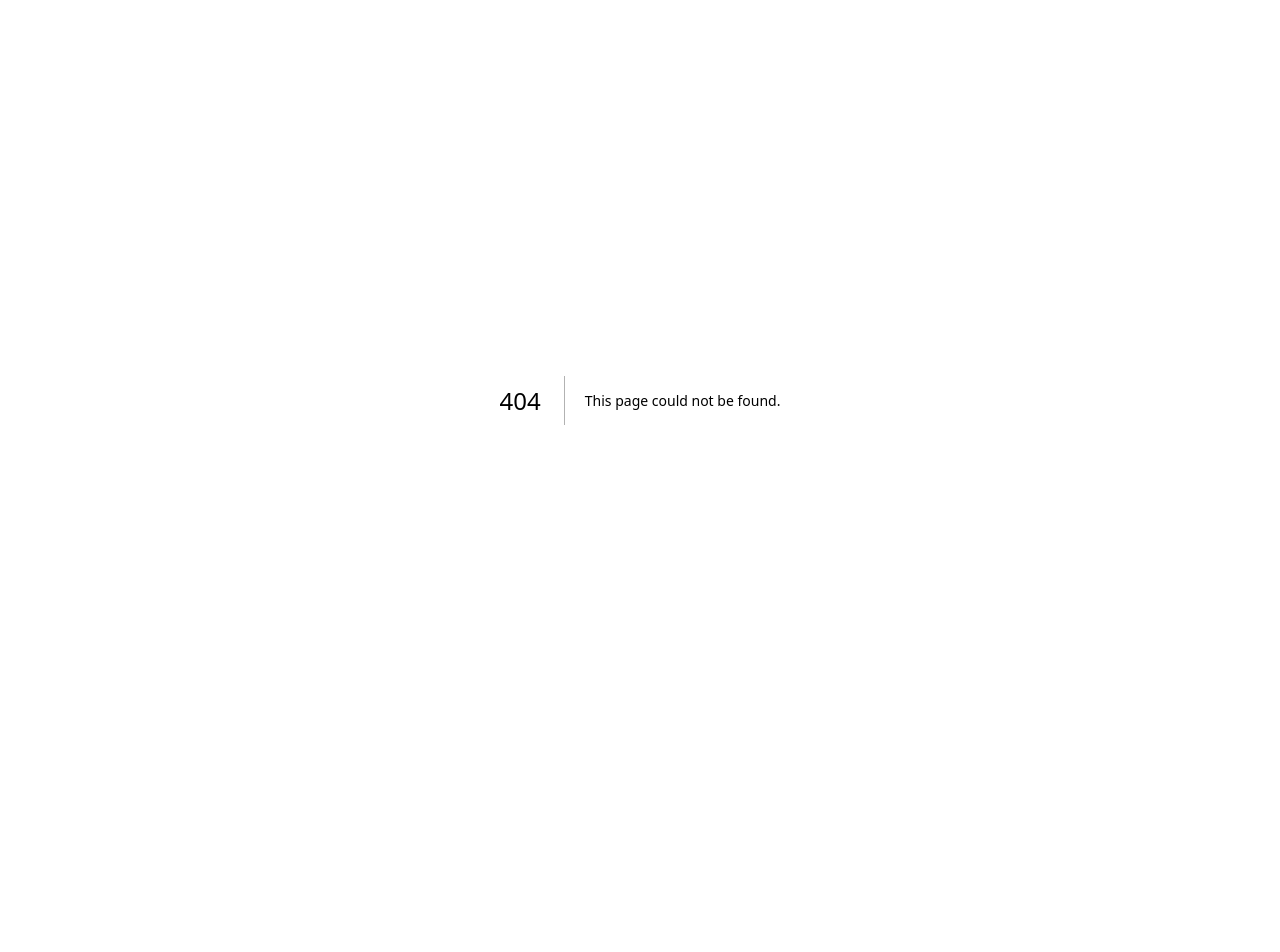
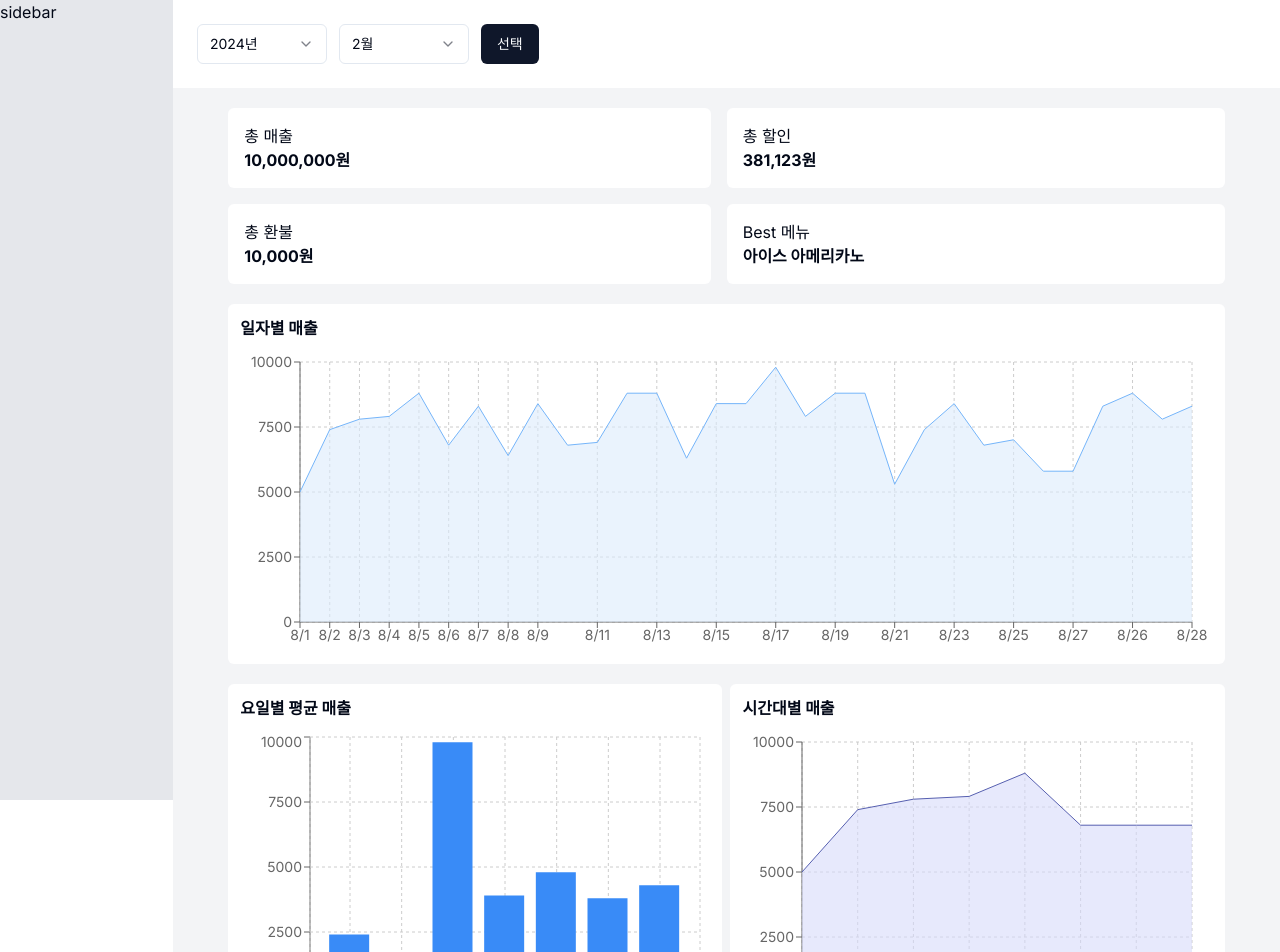
Before and after one commit to touch-flow-team/touch-flow, a Next.js app in the folder frontend/: page /companies/1/dashboard in a window 1280 px wide. Before the commit this address had no page. Shown: the top 952 px of the page. Before the commit the page ends 800 px from the top, so only its background shows below. Built offline with nearby package versions, Linux system fonts and the light colour scheme.

Commit message:
[Feat]: 대시보드 페이지 UI

```diff
--- /dev/null
+++ b/frontend/app/companies/[id]/(admin)/dashboard/page.tsx
@@ -0,0 +1,49 @@
+'use client';
+import { useState } from 'react';
+import Box from '@/components/dashboard/Box';
+import MonthRevenue from '@/components/dashboard/MonthRevenue';
+import WeekRevenue from '@/components/dashboard/WeekRevenue';
+import TimeRevenue from '@/components/dashboard/TimeRevenue';
+import DateSelector from '@/components/dashboard/DateSelector';
+
+export default function Dashboard() {
+  const [year, setYear] = useState(new Date().getFullYear());
+  const [month, setMonth] = useState(new Date().getMonth() + 1);
+
+  return (
+    <div className="w-full">
+      <header className="w-full p-6">
+        <DateSelector year={year} month={month} />
+      </header>
+      <section className="w-full flex flex-col items-center bg-gray-100 gap-5  pt-5 pb-5">
+        <div className="w-[90%] grid grid-rows-2 grid-flow-col gap-4">
+          <Box title="총 매출" data={10000000} />
+          <Box title="총 환불" data={10000} />
+          <Box title="총 할인" data={381123} />
+          <Box title="Best 메뉴" data={'아이스 아메리카노'} />
+        </div>
+        <div className="w-[90%] p-3 bg-white rounded-md ">
+          <strong>일자별 매출</strong>
+          <div className="w-full h-[300px] mt-3">
+            <MonthRevenue />
+          </div>
+        </div>
+
+        <div className="w-[90%] flex gap-2 flex-grow-1 ">
+          <div className="p-3 bg-white rounded-md flex-1">
+            <strong>요일별 평균 매출</strong>
+            <div className="w-full h-[300px] mt-3">
+              <WeekRevenue />
+            </div>
+          </div>
+          <div className="p-3 bg-white rounded-md flex-1">
+            <strong>시간대별 매출</strong>
+            <div className="w-full h-[300px] mt-3">
+              <TimeRevenue />
+            </div>
+          </div>
+        </div>
+      </section>
+    </div>
+  );
+}
--- /dev/null
+++ b/frontend/components/dashboard/Box.tsx
@@ -0,0 +1,12 @@
+const Box = ({ title, data }: { title: string; data: number | string }) => {
+  let _data = data;
+  if (typeof data === 'number') _data = data.toLocaleString() + '원';
+  return (
+    <div className="bg-white rounded-md p-4">
+      <p>{title}</p>
+      <strong>{_data}</strong>
+    </div>
+  );
+};
+
+export default Box;
--- /dev/null
+++ b/frontend/components/dashboard/DateSelector.tsx
@@ -0,0 +1,49 @@
+import * as React from 'react';
+
+import {
+  Select,
+  SelectContent,
+  SelectGroup,
+  SelectItem,
+  SelectLabel,
+  SelectTrigger,
+  SelectValue,
+} from '@/components/ui/select';
+import { Button } from '../ui/button';
+
+const DateSeletor = ({ year, month }: { year: number; month: number }) => {
+  return (
+    <div className="flex w-full gap-3">
+      <Select defaultValue={`${year}년`}>
+        <SelectTrigger className="w-[130px]">
+          <SelectValue placeholder="Year" />
+        </SelectTrigger>
+        <SelectContent>
+          <SelectGroup>
+            <SelectLabel>Year</SelectLabel>
+            <SelectItem value="2024년">2024년</SelectItem>
+            <SelectItem value="2023년">2023년</SelectItem>
+          </SelectGroup>
+        </SelectContent>
+      </Select>
+      <Select defaultValue={`${month}월`}>
+        <SelectTrigger className="w-[130px]">
+          <SelectValue placeholder="Month" />
+        </SelectTrigger>
+        <SelectContent>
+          <SelectGroup>
+            <SelectLabel>Month</SelectLabel>
+            {Array(12)
+              .fill(0)
+              .map((_, idx) => (
+                <SelectItem value={`${idx + 1}월`}>{idx + 1}월</SelectItem>
+              ))}
+          </SelectGroup>
+        </SelectContent>
+      </Select>
+      <Button>선택</Button>
+    </div>
+  );
+};
+
+export default DateSeletor;
--- /dev/null
+++ b/frontend/components/ui/select.tsx
@@ -0,0 +1,160 @@
+"use client"
+
+import * as React from "react"
+import * as SelectPrimitive from "@radix-ui/react-select"
+import { Check, ChevronDown, ChevronUp } from "lucide-react"
+
+import { cn } from "@/lib/utils"
+
+const Select = SelectPrimitive.Root
+
+const SelectGroup = SelectPrimitive.Group
+
+const SelectValue = SelectPrimitive.Value
+
+const SelectTrigger = React.forwardRef<
+  React.ElementRef<typeof SelectPrimitive.Trigger>,
+  React.ComponentPropsWithoutRef<typeof SelectPrimitive.Trigger>
+>(({ className, children, ...props }, ref) => (
+  <SelectPrimitive.Trigger
+    ref={ref}
+    className={cn(
+      "flex h-10 w-full items-center justify-between rounded-md border border-input bg-background px-3 py-2 text-sm ring-offset-background placeholder:text-muted-foreground focus:outline-none focus:ring-2 focus:ring-ring focus:ring-offset-2 disabled:cursor-not-allowed disabled:opacity-50 [&>span]:line-clamp-1",
+      className
+    )}
+    {...props}
+  >
+    {children}
+    <SelectPrimitive.Icon asChild>
+      <ChevronDown className="h-4 w-4 opacity-50" />
+    </SelectPrimitive.Icon>
+  </SelectPrimitive.Trigger>
+))
+SelectTrigger.displayName = SelectPrimitive.Trigger.displayName
+
+const SelectScrollUpButton = React.forwardRef<
+  React.ElementRef<typeof SelectPrimitive.ScrollUpButton>,
+  React.ComponentPropsWithoutRef<typeof SelectPrimitive.ScrollUpButton>
+>(({ className, ...props }, ref) => (
+  <SelectPrimitive.ScrollUpButton
+    ref={ref}
+    className={cn(
+      "flex cursor-default items-center justify-center py-1",
+      className
+    )}
+    {...props}
+  >
+    <ChevronUp className="h-4 w-4" />
+  </SelectPrimitive.ScrollUpButton>
+))
+SelectScrollUpButton.displayName = SelectPrimitive.ScrollUpButton.displayName
+
+const SelectScrollDownButton = React.forwardRef<
+  React.ElementRef<typeof SelectPrimitive.ScrollDownButton>,
+  React.ComponentPropsWithoutRef<typeof SelectPrimitive.ScrollDownButton>
+>(({ className, ...props }, ref) => (
+  <SelectPrimitive.ScrollDownButton
+    ref={ref}
+    className={cn(
+      "flex cursor-default items-center justify-center py-1",
+      className
+    )}
+    {...props}
+  >
+    <ChevronDown className="h-4 w-4" />
+  </SelectPrimitive.ScrollDownButton>
+))
+SelectScrollDownButton.displayName =
+  SelectPrimitive.ScrollDownButton.displayName
+
+const SelectContent = React.forwardRef<
+  React.ElementRef<typeof SelectPrimitive.Content>,
+  React.ComponentPropsWithoutRef<typeof SelectPrimitive.Content>
+>(({ className, children, position = "popper", ...props }, ref) => (
+  <SelectPrimitive.Portal>
+    <SelectPrimitive.Content
+      ref={ref}
+      className={cn(
+        "relative z-50 max-h-96 min-w-[8rem] overflow-hidden rounded-md border bg-popover text-popover-foreground shadow-md data-[state=open]:animate-in data-[state=closed]:animate-out data-[state=closed]:fade-out-0 data-[state=open]:fade-in-0 data-[state=closed]:zoom-out-95 data-[state=open]:zoom-in-95 data-[side=bottom]:slide-in-from-top-2 data-[side=left]:slide-in-from-right-2 data-[side=right]:slide-in-from-left-2 data-[side=top]:slide-in-from-bottom-2",
+        position === "popper" &&
+          "data-[side=bottom]:translate-y-1 data-[side=left]:-translate-x-1 data-[side=right]:translate-x-1 data-[side=top]:-translate-y-1",
+        className
+      )}
+      position={position}
+      {...props}
+    >
+      <SelectScrollUpButton />
+      <SelectPrimitive.Viewport
+        className={cn(
+          "p-1",
+          position === "popper" &&
+            "h-[var(--radix-select-trigger-height)] w-full min-w-[var(--radix-select-trigger-width)]"
+        )}
+      >
+        {children}
+      </SelectPrimitive.Viewport>
+      <SelectScrollDownButton />
+    </SelectPrimitive.Content>
+  </SelectPrimitive.Portal>
+))
+SelectContent.displayName = SelectPrimitive.Content.displayName
+
+const SelectLabel = React.forwardRef<
+  React.ElementRef<typeof SelectPrimitive.Label>,
+  React.ComponentPropsWithoutRef<typeof SelectPrimitive.Label>
+>(({ className, ...props }, ref) => (
+  <SelectPrimitive.Label
+    ref={ref}
+    className={cn("py-1.5 pl-8 pr-2 text-sm font-semibold", className)}
+    {...props}
+  />
+))
+SelectLabel.displayName = SelectPrimitive.Label.displayName
+
+const SelectItem = React.forwardRef<
+  React.ElementRef<typeof SelectPrimitive.Item>,
+  React.ComponentPropsWithoutRef<typeof SelectPrimitive.Item>
+>(({ className, children, ...props }, ref) => (
+  <SelectPrimitive.Item
+    ref={ref}
+    className={cn(
+      "relative flex w-full cursor-default select-none items-center rounded-sm py-1.5 pl-8 pr-2 text-sm outline-none focus:bg-accent focus:text-accent-foreground data-[disabled]:pointer-events-none data-[disabled]:opacity-50",
+      className
+    )}
+    {...props}
+  >
+    <span className="absolute left-2 flex h-3.5 w-3.5 items-center justify-center">
+      <SelectPrimitive.ItemIndicator>
+        <Check className="h-4 w-4" />
+      </SelectPrimitive.ItemIndicator>
+    </span>
+
+    <SelectPrimitive.ItemText>{children}</SelectPrimitive.ItemText>
+  </SelectPrimitive.Item>
+))
+SelectItem.displayName = SelectPrimitive.Item.displayName
+
+const SelectSeparator = React.forwardRef<
+  React.ElementRef<typeof SelectPrimitive.Separator>,
+  React.ComponentPropsWithoutRef<typeof SelectPrimitive.Separator>
+>(({ className, ...props }, ref) => (
+  <SelectPrimitive.Separator
+    ref={ref}
+    className={cn("-mx-1 my-1 h-px bg-muted", className)}
+    {...props}
+  />
+))
+SelectSeparator.displayName = SelectPrimitive.Separator.displayName
+
+export {
+  Select,
+  SelectGroup,
+  SelectValue,
+  SelectTrigger,
+  SelectContent,
+  SelectLabel,
+  SelectItem,
+  SelectSeparator,
+  SelectScrollUpButton,
+  SelectScrollDownButton,
+}
```
